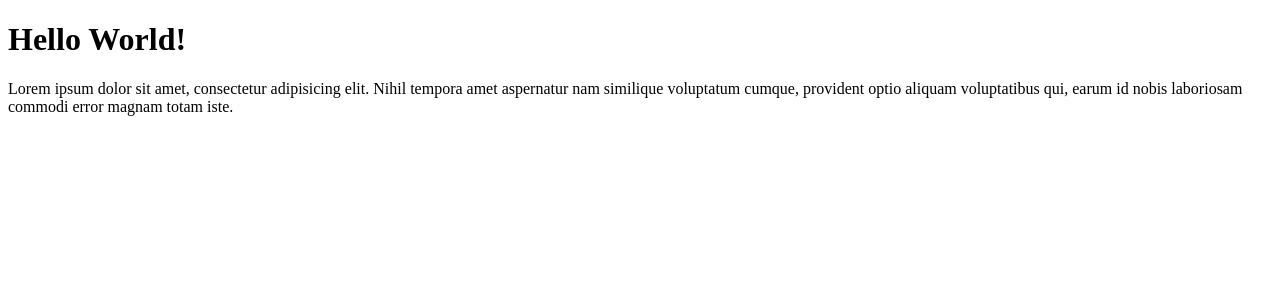
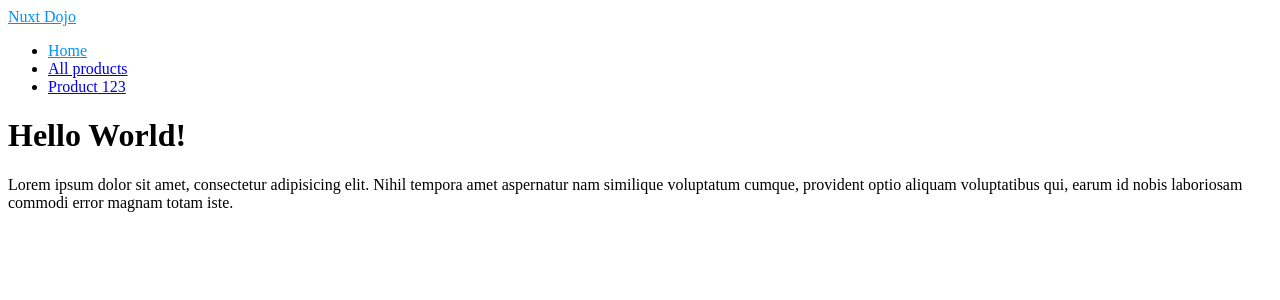
Before and after one commit to HassenIO/nuxt-learning, a Nuxt app: page / in a window 1280 px wide. Shown: the top 300 px of the page. Built offline with nearby package versions, Linux system fonts and the light colour scheme.

Commit message:
Use layouts

```diff
--- /dev/null
+++ b/layouts/default.vue
@@ -0,0 +1,23 @@
+<template>
+  <div>
+    <header>
+      <nav>
+        <NuxtLink to="/">Nuxt Dojo</NuxtLink>
+        <ul>
+          <li><NuxtLink to="/">Home</NuxtLink></li>
+          <li><NuxtLink to="/products">All products</NuxtLink></li>
+          <li><NuxtLink to="/products/123">Product 123</NuxtLink></li>
+        </ul>
+      </nav>
+    </header>
+    <div>
+      <slot />
+    </div>
+  </div>
+</template>
+
+<style scoped>
+  .router-link-exact-active {
+    color: #0090ff;
+  }
+</style>
--- /dev/null
+++ b/layouts/products.vue
@@ -0,0 +1,23 @@
+<template>
+  <div>
+    <header>
+      <nav>
+        <NuxtLink to="/products">Nuxt Dojo Merch</NuxtLink>
+        <ul>
+          <li><NuxtLink to="/">Home</NuxtLink></li>
+          <li><NuxtLink to="/products">All products</NuxtLink></li>
+          <li><NuxtLink to="/products/123">Product 123</NuxtLink></li>
+        </ul>
+      </nav>
+    </header>
+    <div>
+      <slot />
+    </div>
+  </div>
+</template>
+
+<style scoped>
+  .router-link-exact-active {
+    color: #0090ff;
+  }
+</style>
--- a/pages/index.vue
+++ b/pages/index.vue
@@ -6,7 +6,6 @@
 </template>
 
 <script setup>
-
 </script>
 
 <style scoped>
--- a/pages/products/[id]/index.vue
+++ b/pages/products/[id]/index.vue
@@ -6,6 +6,10 @@
 
 <script setup>
   const { id } = useRoute().params;
+
+  definePageMeta({
+    layout: 'products',
+  });
 </script>
 
 <style scoped></style>
--- a/pages/products/index.vue
+++ b/pages/products/index.vue
@@ -4,6 +4,10 @@
   </div>
 </template>
 
-<script setup></script>
+<script setup>
+  definePageMeta({
+    layout: 'products',
+  });
+</script>
 
 <style scoped></style>
```
